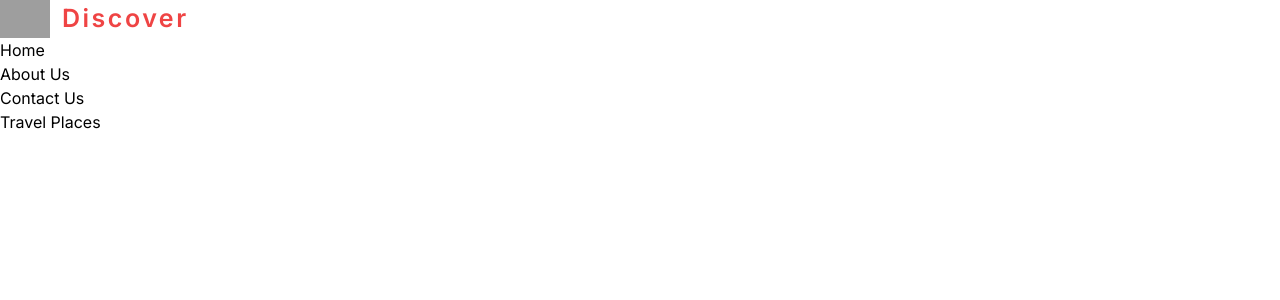
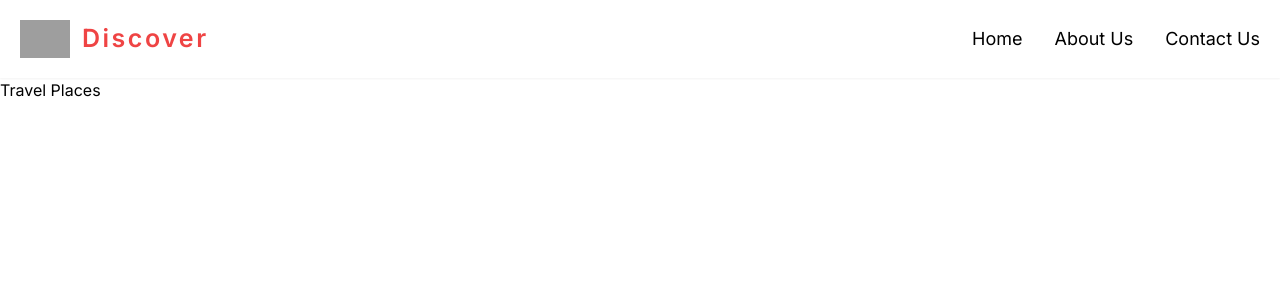
Before and after one commit to SebastianSloma/travel_places, a Next.js app: page / in a window 1280 px wide. Shown: the top 300 px of the page. Built offline with nearby package versions, Linux system fonts and the light colour scheme; grey boxes are pictures that could not be loaded.

Commit message:
created header

```diff
--- a/components/Header.tsx
+++ b/components/Header.tsx
@@ -3,15 +3,15 @@ import Image from 'next/image'
 
 function Header() {
   return (
-    <div>
+    <div className='flex justify-between p-5 shadow-sm'>
         <div className='flex gap-3 items-center'>
             <Image src='/logo.png' alt='next' width={50} height={50}/>
             <h2 className='text-[25px] font-semibold text-red-500 tracking-widest'>Discover</h2>
         </div>
-        <ul>
-          <li>Home</li>
-          <li>About Us</li>
-          <li>Contact Us</li>
+        <ul className='flex gap-8 items-center'>
+          <li className='text-[18px] hover:text-red-500 cursor-pointer'>Home</li>
+          <li className='text-[18px] hover:text-red-500 cursor-pointer'>About Us</li>
+          <li className='text-[18px] hover:text-red-500 cursor-pointer'>Contact Us</li>
         </ul>
     </div>
   )
```
